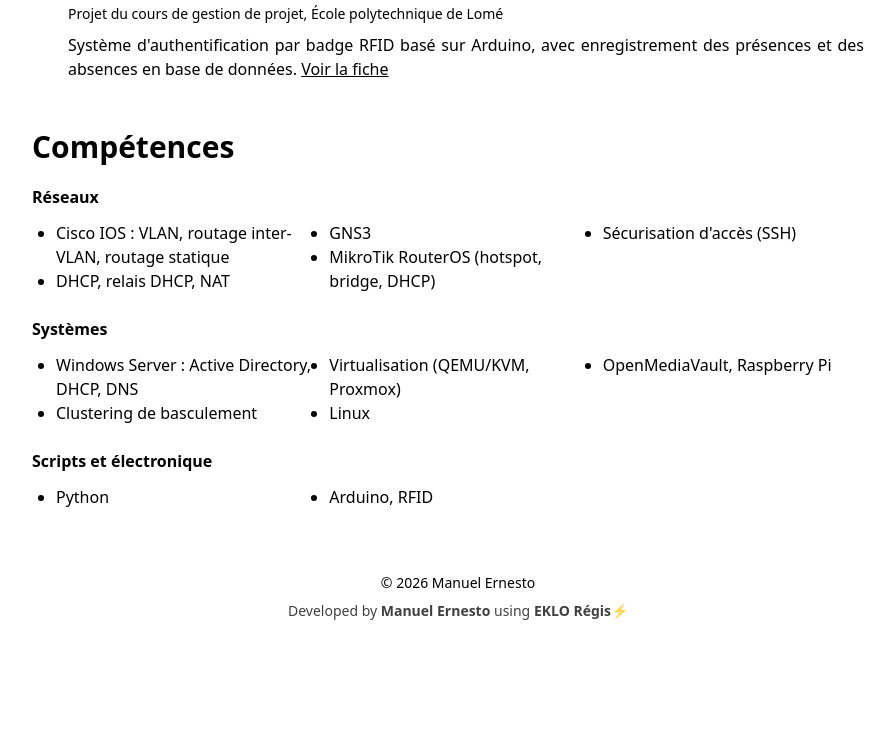
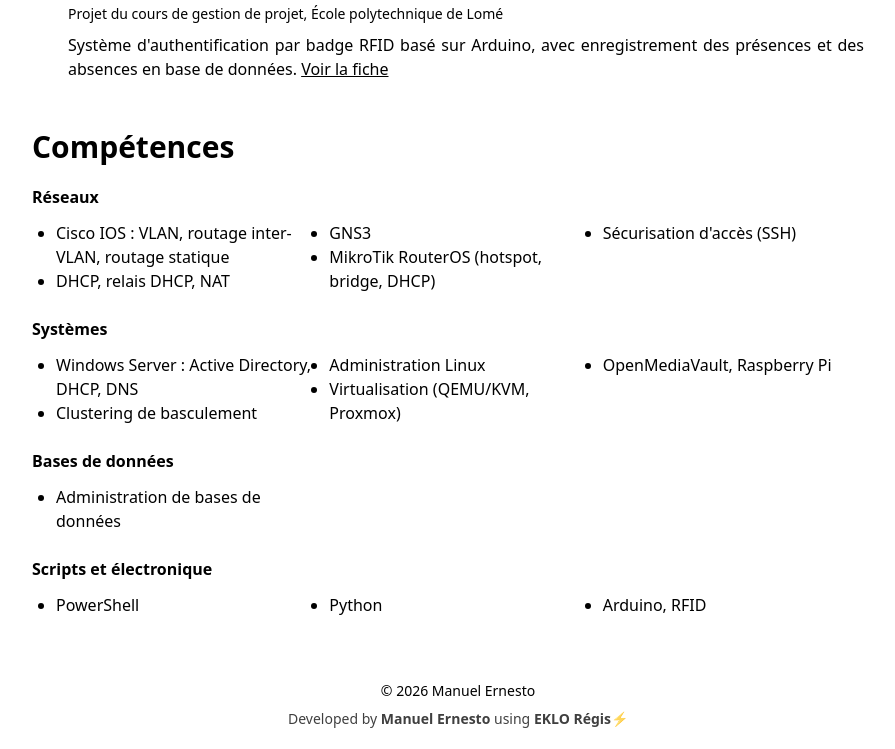
Before and after one commit to Regiseklo/blog_regis, an Astro site: page /cv in a window 1280 px wide. Shown: the part 895-1644 px from the top of the page, without its empty margins (334-1229 px from the left). Before the commit the page ends 1536 px from the top, so only its background shows below. Built offline with nearby package versions, Linux system fonts and the light colour scheme; Astro itself is replaced by a stand-in of ours.

Commit message:
Nettoyage du template et schéma de veille

```diff
--- a/src/pages/cv.astro
+++ b/src/pages/cv.astro
@@ -85,13 +85,19 @@ import TimeLineElement from "../components/cv/TimeLine.astro";
   <ul class="list-disc md:columns-3 columns-1 mx-6 mb-6">
     <li>Windows Server : Active Directory, DHCP, DNS</li>
     <li>Clustering de basculement</li>
+    <li>Administration Linux</li>
     <li>Virtualisation (QEMU/KVM, Proxmox)</li>
-    <li>Linux</li>
     <li>OpenMediaVault, Raspberry Pi</li>
+  </ul>
+
+  <div class="mb-3 font-bold">Bases de données</div>
+  <ul class="list-disc md:columns-3 columns-1 mx-6 mb-6">
+    <li>Administration de bases de données</li>
   </ul>
 
   <div class="mb-3 font-bold">Scripts et électronique</div>
   <ul class="list-disc md:columns-3 columns-1 mx-6">
+    <li>PowerShell</li>
     <li>Python</li>
     <li>Arduino, RFID</li>
   </ul>
```
